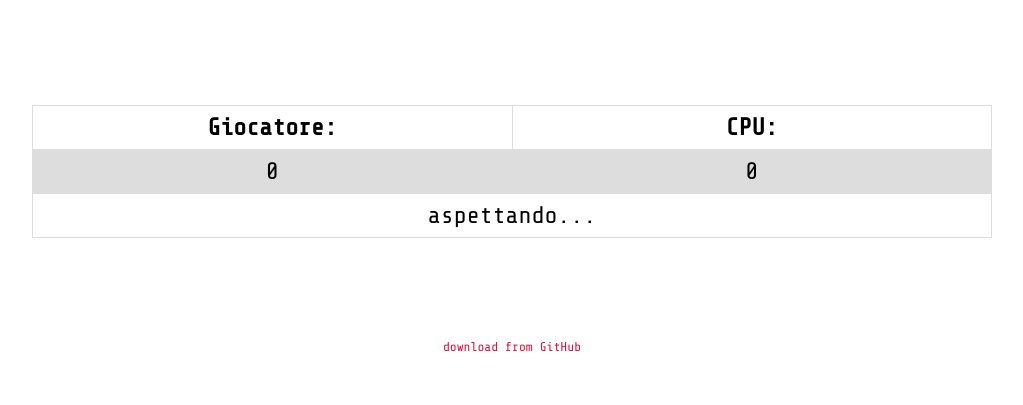
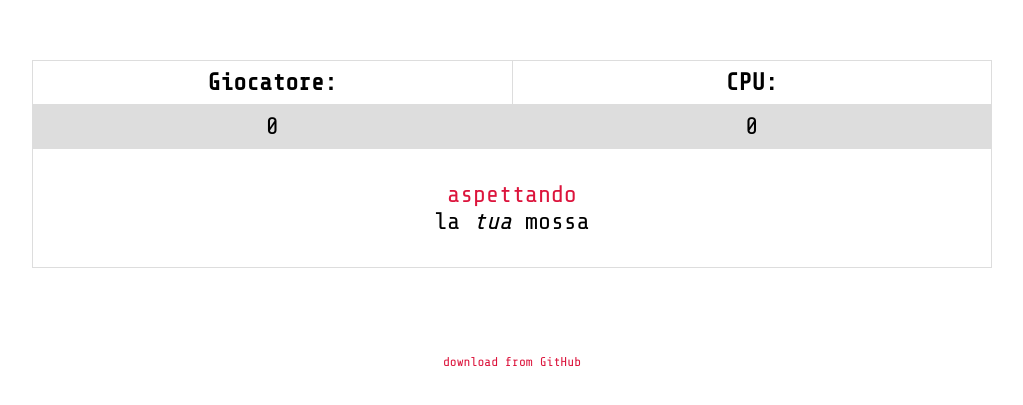
Before and after one commit to es-pi/stuff, a plain HTML site: page rps/index.html in a window 1280 px wide. Shown: the part 369-774 px from the top of the page, without its empty margins (128-1151 px from the left). Drawn offline with nearby package versions, Linux system fonts and the light colour scheme.

Commit message:
Update index.html

```diff
--- a/rps/index.html
+++ b/rps/index.html
@@ -46,7 +46,7 @@
             </tr>
             <tr>
                 <td colspan="2">
-                    <span id="risultato">aspettando...</span>
+                    <p id="risultato"><span class="reds">aspettando</span><br>la <i>tua</i> mossa</p>
                 </td>
             </tr>
         </table>
```
